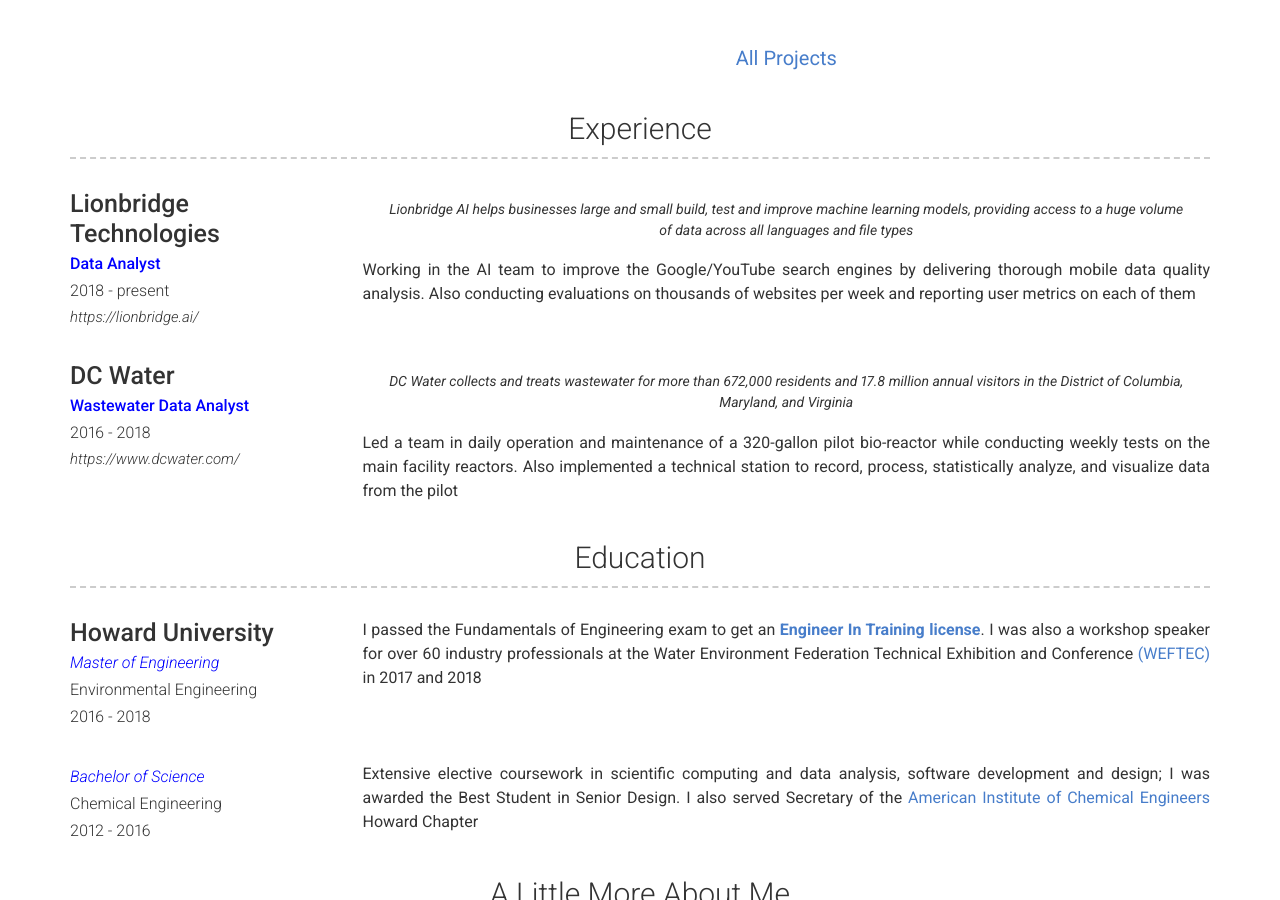
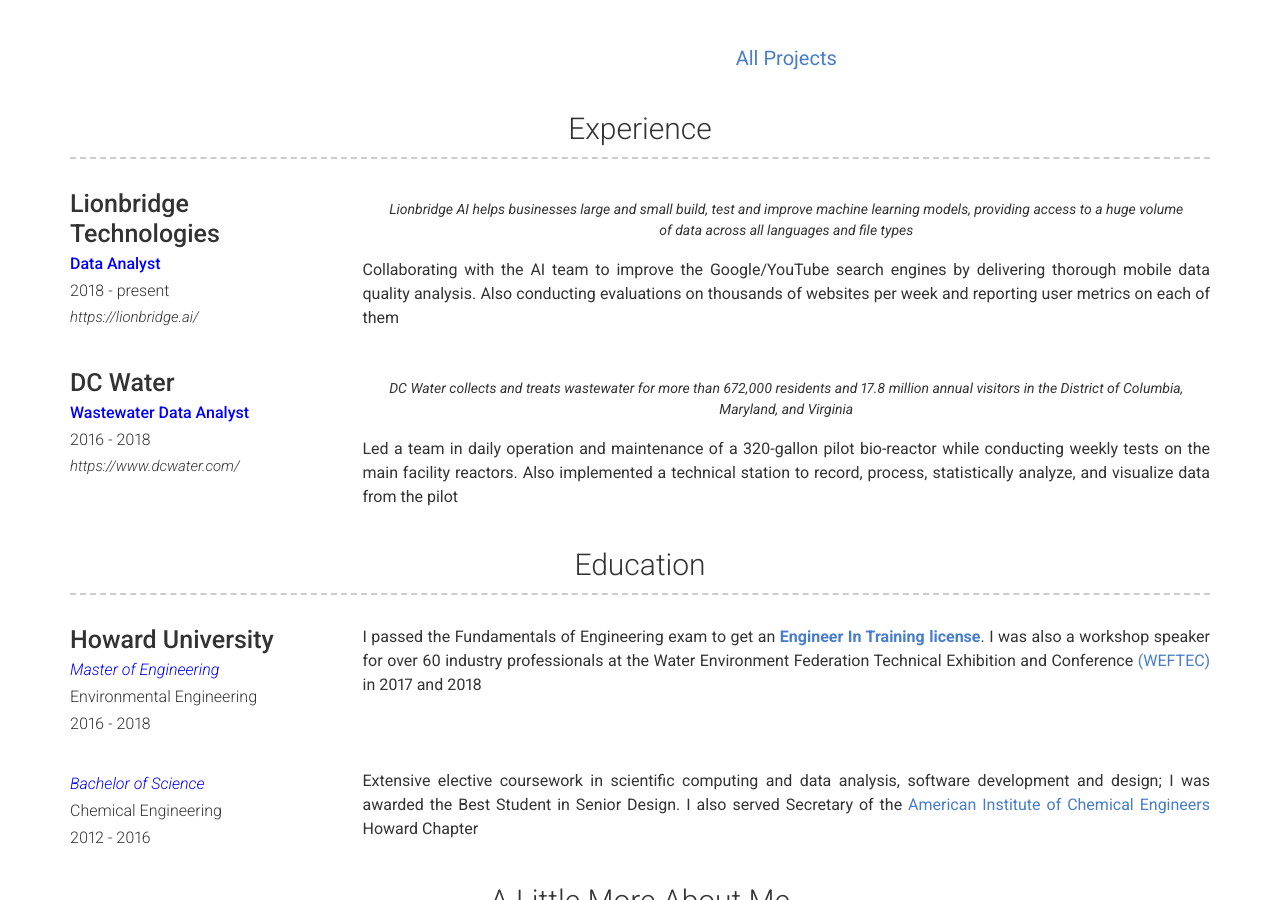
Before and after one commit to OlaOlagunju/cloudgeek.com.ng, a Jekyll site: the page built from index.md, in a window 1280 px wide and 900 px high, scrolled down 1854 px. Built offline with Jekyll 4.4.1, drawn with Linux system fonts in a browser that asks for light colours; nearby versions of some CDN libraries.

Commit message:
Update _config.yml

```diff
--- a/_config.yml
+++ b/_config.yml
@@ -165,7 +165,7 @@
         quote: >
           Lionbridge AI helps businesses large and small build, test and improve machine learning models, providing access to a huge volume of data across all languages and file types
         description: | # this will include new lines to allow paragraphs
-          Working in the AI team to improve the Google/YouTube search engines by delivering thorough mobile data quality analysis. Also conducting evaluations on thousands of websites per week and reporting user metrics on each of them
+          Collaborating with the AI team to improve the Google/YouTube search engines by delivering thorough mobile data quality analysis. Also conducting evaluations on thousands of websites per week and reporting user metrics on each of them
       - layout: left
         title: DC Water
         sub_title: <p style="color:blue">Wastewater Data Analyst</p>
```
